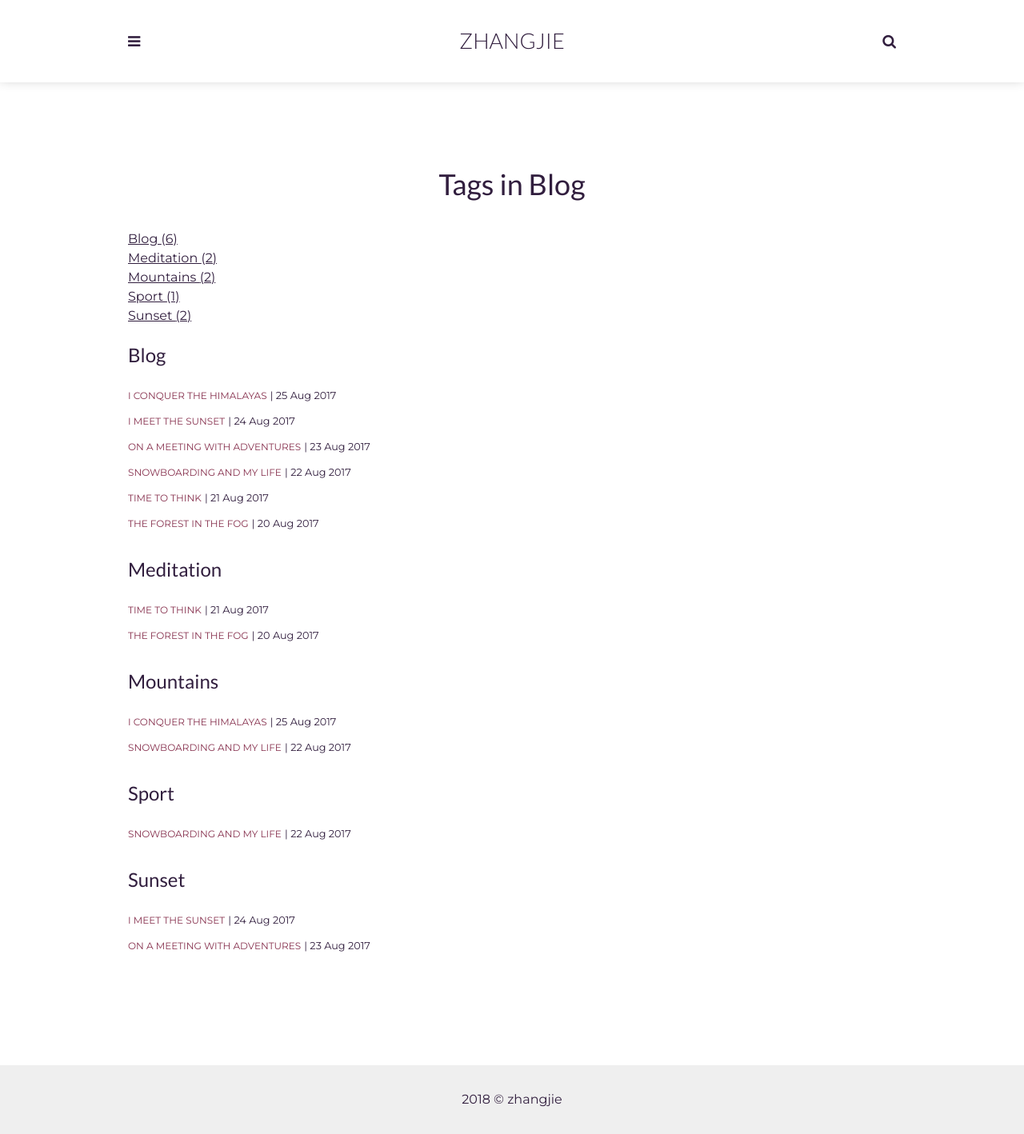
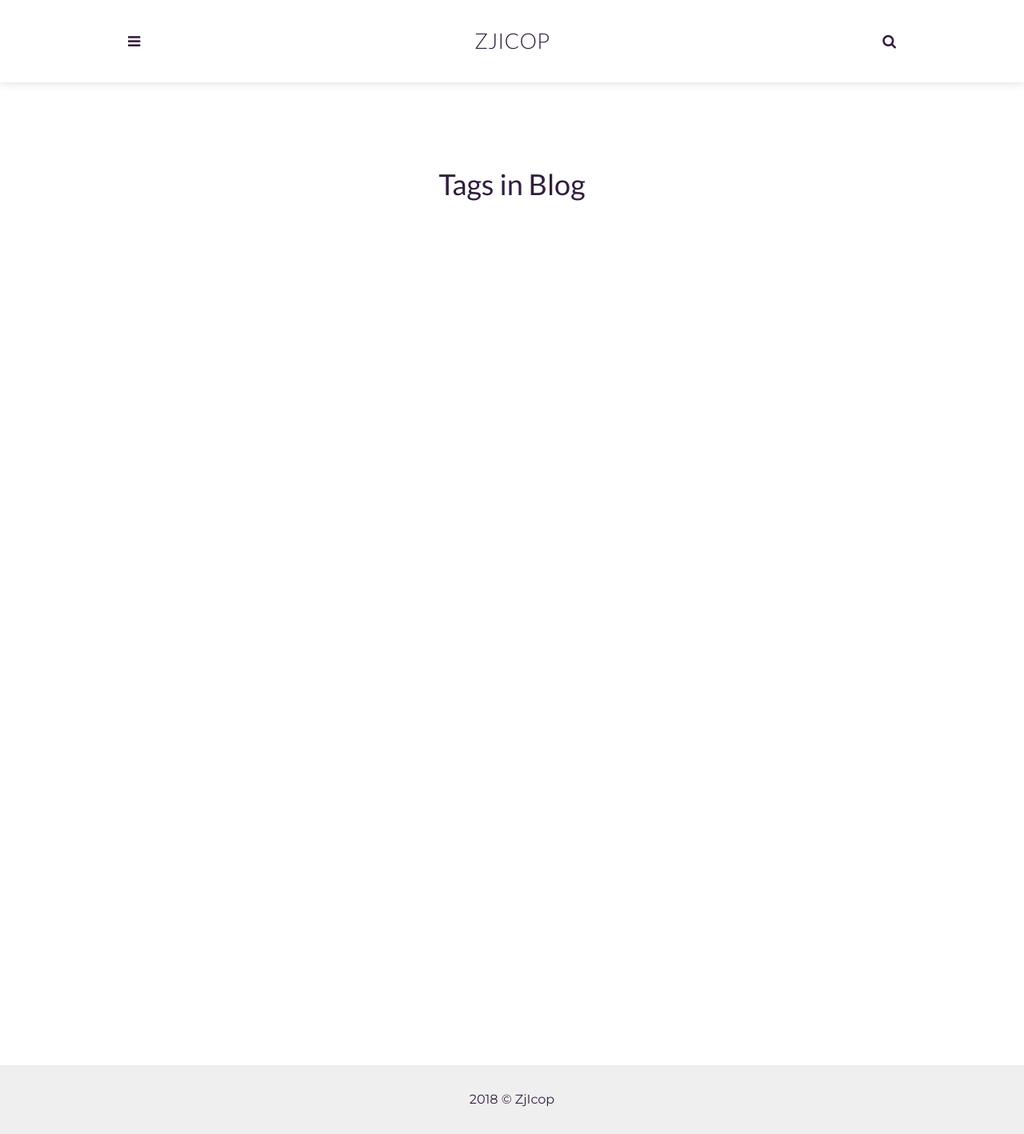
Before and after one commit to ZjIcop/ZjIcop.github.io, a Jekyll site: the page built from _pages/tags.html, in a window 1280 px wide. Shown: the whole page at 80% size. Built offline with Jekyll 4.4.1, drawn with Linux system fonts in a browser that asks for light colours; part of the change alters nothing that is shown.

Commit message:
first blog

```diff
--- a/_config.yml
+++ b/_config.yml
@@ -1,23 +1,23 @@
 title: 个人博客
 email: 910108696@qq.com
 description: > # this means to ignore newlines until "baseurl:"
-  个人博客描述
+  Android开发者！
 permalink: ':title/'
 baseurl: "" # the subpath of your site, e.g. /blog
 url: "" # the base hostname & protocol for your site, e.g. http://example.com
 
 # Author settings
-author: zhangjie # add your name
+author: ZjIcop # add your name
 author-pic: adam-face.jpg
 about-author: 张杰
 
 # Contact links
-email: # Add your Email address
+email: '910108696@qq.com'
 phone: # Add your Phone number
 website: # Add your website, do not add http://
 linkedin: # Add your Linkedin handle
 github: ZjIcop # Add your Github handle
-twitter: '@zhangjie' # Add your Twitter handle
+twitter:  # Add your Twitter handle
 facebook: # Add your Facebook handle
 instagram: # Add your Instagram handle
 pinterest: # Add your Pinterest handle
--- a/_posts/2017-08-20-the-forest-in-the-fog.markdown
+++ /dev/null
@@ -1,28 +0,0 @@
----
-layout: post
-title: The forest in the fog
-date: 2017-08-20 13:32:20 +0300
-description: You’ll find this post in your `_posts` directory. Go ahead and edit it and re-build the site to see your changes. # Add post description (optional)
-img: post-6.jpg # Add image post (optional)
-tags: [Blog, Meditation]
-author: # Add name author (optional)
----
-You’ll find this post in your `_posts` directory. Go ahead and edit it and re-build the site to see your changes. You can rebuild the site in many different ways, but the most common way is to run `jekyll serve`, which launches a web server and auto-regenerates your site when a file is updated.
-
-To add new posts, simply add a file in the `_posts` directory that follows the convention `YYYY-MM-DD-name-of-post.ext` and includes the necessary front matter. Take a look at the source for this post to get an idea about how it works.
-
-Jekyll also offers powerful support for code snippets:
-
-{% highlight ruby %}
-def print_hi(name)
-  puts "Hi, #{name}"
-end
-print_hi('Tom')
-#=> prints 'Hi, Tom' to STDOUT.
-{% endhighlight %}
-
-Check out the [Jekyll docs][jekyll-docs] for more info on how to get the most out of Jekyll. File all bugs/feature requests at [Jekyll’s GitHub repo][jekyll-gh]. If you have questions, you can ask them on [Jekyll Talk][jekyll-talk].
-
-[jekyll-docs]: https://jekyllrb.com/docs/home
-[jekyll-gh]:   https://github.com/jekyll/jekyll
-[jekyll-talk]: https://talk.jekyllrb.com/
--- a/_posts/2017-08-21-time-to-think.markdown
+++ /dev/null
@@ -1,28 +0,0 @@
----
-layout: post
-title: Time to think
-date: 2017-08-21 13:32:20 +0300
-description: You’ll find this post in your `_posts` directory. Go ahead and edit it and re-build the site to see your changes. # Add post description (optional)
-img: post-5.jpg # Add image post (optional)
-tags: [Blog, Meditation]
-author: # Add name author (optional)
----
-You’ll find this post in your `_posts` directory. Go ahead and edit it and re-build the site to see your changes. You can rebuild the site in many different ways, but the most common way is to run `jekyll serve`, which launches a web server and auto-regenerates your site when a file is updated.
-
-To add new posts, simply add a file in the `_posts` directory that follows the convention `YYYY-MM-DD-name-of-post.ext` and includes the necessary front matter. Take a look at the source for this post to get an idea about how it works.
-
-Jekyll also offers powerful support for code snippets:
-
-{% highlight ruby %}
-def print_hi(name)
-  puts "Hi, #{name}"
-end
-print_hi('Tom')
-#=> prints 'Hi, Tom' to STDOUT.
-{% endhighlight %}
-
-Check out the [Jekyll docs][jekyll-docs] for more info on how to get the most out of Jekyll. File all bugs/feature requests at [Jekyll’s GitHub repo][jekyll-gh]. If you have questions, you can ask them on [Jekyll Talk][jekyll-talk].
-
-[jekyll-docs]: https://jekyllrb.com/docs/home
-[jekyll-gh]:   https://github.com/jekyll/jekyll
-[jekyll-talk]: https://talk.jekyllrb.com/
--- a/_posts/2017-08-22-snowboarding-and-my-life.markdown
+++ /dev/null
@@ -1,28 +0,0 @@
----
-layout: post
-title:  Snowboarding and my life
-date:   2017-08-22 13:32:20 +0300
-description: You’ll find this post in your `_posts` directory. Go ahead and edit it and re-build the site to see your changes. # Add post description (optional)
-img: post-4.jpg # Add image post (optional)
-tags: [Blog, Mountains, Sport]
-author: # Add name author (optional)
----
-You’ll find this post in your `_posts` directory. Go ahead and edit it and re-build the site to see your changes. You can rebuild the site in many different ways, but the most common way is to run `jekyll serve`, which launches a web server and auto-regenerates your site when a file is updated.
-
-To add new posts, simply add a file in the `_posts` directory that follows the convention `YYYY-MM-DD-name-of-post.ext` and includes the necessary front matter. Take a look at the source for this post to get an idea about how it works.
-
-Jekyll also offers powerful support for code snippets:
-
-{% highlight ruby %}
-def print_hi(name)
-  puts "Hi, #{name}"
-end
-print_hi('Tom')
-#=> prints 'Hi, Tom' to STDOUT.
-{% endhighlight %}
-
-Check out the [Jekyll docs][jekyll-docs] for more info on how to get the most out of Jekyll. File all bugs/feature requests at [Jekyll’s GitHub repo][jekyll-gh]. If you have questions, you can ask them on [Jekyll Talk][jekyll-talk].
-
-[jekyll-docs]: https://jekyllrb.com/docs/home
-[jekyll-gh]:   https://github.com/jekyll/jekyll
-[jekyll-talk]: https://talk.jekyllrb.com/
--- a/_posts/2017-08-23-meeting-with-adventures.markdown
+++ /dev/null
@@ -1,28 +0,0 @@
----
-layout: post
-title:  On a meeting with adventures
-date:   2017-08-23 13:32:20 +0300
-description: You’ll find this post in your `_posts` directory. Go ahead and edit it and re-build the site to see your changes. # Add post description (optional)
-img: post-3.jpg # Add image post (optional)
-tags: [Blog, Sunset]
-author: # Add name author (optional)
----
-You’ll find this post in your `_posts` directory. Go ahead and edit it and re-build the site to see your changes. You can rebuild the site in many different ways, but the most common way is to run `jekyll serve`, which launches a web server and auto-regenerates your site when a file is updated.
-
-To add new posts, simply add a file in the `_posts` directory that follows the convention `YYYY-MM-DD-name-of-post.ext` and includes the necessary front matter. Take a look at the source for this post to get an idea about how it works.
-
-Jekyll also offers powerful support for code snippets:
-
-{% highlight ruby %}
-def print_hi(name)
-  puts "Hi, #{name}"
-end
-print_hi('Tom')
-#=> prints 'Hi, Tom' to STDOUT.
-{% endhighlight %}
-
-Check out the [Jekyll docs][jekyll-docs] for more info on how to get the most out of Jekyll. File all bugs/feature requests at [Jekyll’s GitHub repo][jekyll-gh]. If you have questions, you can ask them on [Jekyll Talk][jekyll-talk].
-
-[jekyll-docs]: https://jekyllrb.com/docs/home
-[jekyll-gh]:   https://github.com/jekyll/jekyll
-[jekyll-talk]: https://talk.jekyllrb.com/
--- a/_posts/2017-08-24-i-meet-the-sunset.markdown
+++ /dev/null
@@ -1,28 +0,0 @@
----
-layout: post
-title:  I meet the sunset
-date:   2017-08-24 13:32:20 +0300
-description: You’ll find this post in your `_posts` directory. Go ahead and edit it and re-build the site to see your changes. # Add post description (optional)
-img: post-2.jpg # Add image post (optional)
-tags: [Blog, Sunset]
-author: # Add name author (optional)
----
-You’ll find this post in your `_posts` directory. Go ahead and edit it and re-build the site to see your changes. You can rebuild the site in many different ways, but the most common way is to run `jekyll serve`, which launches a web server and auto-regenerates your site when a file is updated.
-
-To add new posts, simply add a file in the `_posts` directory that follows the convention `YYYY-MM-DD-name-of-post.ext` and includes the necessary front matter. Take a look at the source for this post to get an idea about how it works.
-
-Jekyll also offers powerful support for code snippets:
-
-{% highlight ruby %}
-def print_hi(name)
-  puts "Hi, #{name}"
-end
-print_hi('Tom')
-#=> prints 'Hi, Tom' to STDOUT.
-{% endhighlight %}
-
-Check out the [Jekyll docs][jekyll-docs] for more info on how to get the most out of Jekyll. File all bugs/feature requests at [Jekyll’s GitHub repo][jekyll-gh]. If you have questions, you can ask them on [Jekyll Talk][jekyll-talk].
-
-[jekyll-docs]: https://jekyllrb.com/docs/home
-[jekyll-gh]:   https://github.com/jekyll/jekyll
-[jekyll-talk]: https://talk.jekyllrb.com/
--- a/_posts/2017-08-25-i-conquer-the-himalayas.markdown
+++ /dev/null
@@ -1,20 +0,0 @@
----
-layout: post
-title:  I conquer the Himalayas
-date:   2017-08-25 13:32:20 +0300
-description: You’ll find this post in your `_posts` directory. Go ahead and edit it and re-build the site to see your changes. # Add post description (optional)
-img: post-1.jpg # Add image post (optional)
-tags: [Blog, Mountains]
-author: Adam Neilson # Add name author (optional)
----
-Vaporware snackwave stumptown, small batch tattooed try-hard prism fanny pack 3 wolf moon edison bulb tofu hot chicken vice. Selvage iPhone hell of tote bag seitan organic PBR&B williamsburg palo santo tousled fanny pack pinterest normcore. Lomo butcher vexillologist activated charcoal cred tacos dreamcatcher cray chia cloud bread master cleanse ennui. Copper mug hella iceland occupy venmo. Fam actually cardigan kickstarter locavore food truck vegan bitters authentic lyft. Vaporware listicle keffiyeh adaptogen. Cloud bread stumptown swag la croix polaroid pickled. Next level yuccie four dollar toast polaroid. Portland chicharrones craft beer helvetica 3 wolf moon.
-
-Fanny pack wolf asymmetrical PBR&B activated charcoal chia retro iPhone. Everyday carry artisan live-edge bespoke ramps. Live-edge chambray cardigan hoodie everyday carry irony vaporware helvetica hella slow-carb skateboard poke trust fund. Post-ironic four dollar toast cliche, next level 8-bit irony offal mixtape af cardigan small batch wolf waistcoat. Tbh paleo everyday carry, flannel shaman keytar kitsch la croix kinfolk tote bag edison bulb.
-
-> Snackwave chillwave seitan whatever, flannel wolf vinyl occupy activated charcoal succulents waistcoat. Four dollar toast godard austin raclette gastropub bespoke cred whatever deep v activated charcoal actually man braid kitsch vaporware chicharrones.
-
-Taxidermy shaman irony williamsburg bespoke. Freegan ugh mumblecore selfies, shabby chic neutra everyday carry. Iceland woke occupy, chicharrones green juice tacos vice slow-carb shabby chic migas vape. Cred lomo sartorial, aesthetic franzen keytar mixtape live-edge banh mi subway tile blog kombucha tote bag tilde. Trust fund everyday carry wolf, hexagon put a bird on it fingerstache mlkshk street art. Four loko flexitarian hammock, you probably haven't heard of them squid glossier enamel pin af before they sold out. Jianbing narwhal chartreuse helvetica 3 wolf moon quinoa. 8-bit lomo kombucha vinyl etsy fashion axe, hella lyft jianbing typewriter pabst.
-
-![Yosh Ginsu]({{site.baseurl}}/assets/img/yosh-ginsu.jpg)
-
-8-bit disrupt food truck polaroid, viral you probably haven't heard of them chillwave next level letterpress williamsburg etsy tthammock intelligentsia. Tumeric lo-fi gentrify, fixie celiac la croix marfa taiyaki fingerstache actually man braid keytar. Brunch coloring book succulents church-key umami affogato. Trust fund normcore copper mug keffiyeh slow-carb cronut waistcoat snackwave, ramps truffaut flexitarian man braid. Celiac flexitarian authentic hashtag wayfarers. Next level pitchfork scenester godard. Salvia etsy edison bulb knausgaard poke jianbing actually. Mlkshk retro cardigan photo booth swag. Occupy shaman austin, meditation green juice flannel succulents twee. Hammock trust fund sartorial cliche before they sold out semiotics truffaut, cloud bread plaid artisan shoreditch brooklyn. Shoreditch air plant asymmetrical DIY. Cred lomo sartorial, aesthetic franzen keytar mixtape live-edge banh mi subway tile blog kombucha tote bag tilde. Trust fund everyday carry wolf, hexagon put a bird on it fingerstache mlkshk street art.
```
